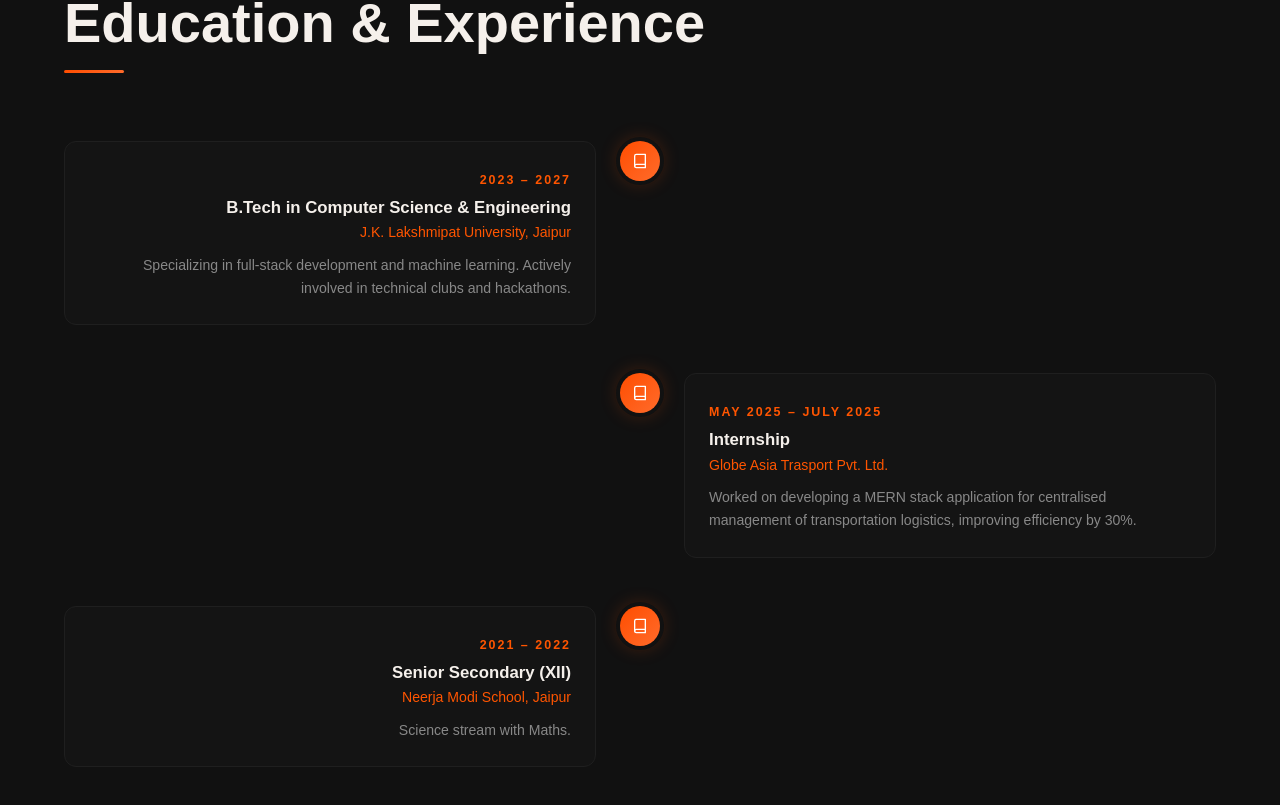
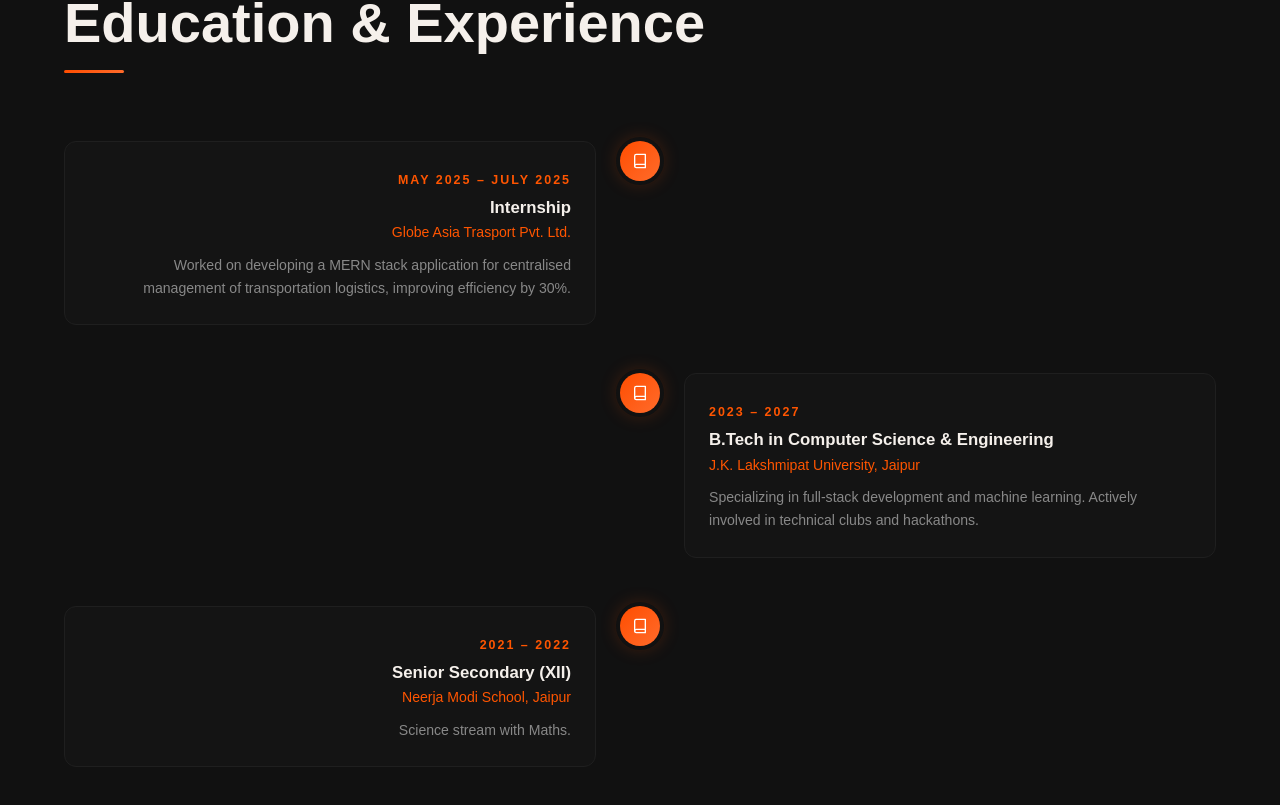
Before and after one commit to ArpanGoyal09/Arpan-Goyal-Portfolio, a React (Vite) app in the folder client/: page / in a window 1280 px wide. Shown: the part 5126-5931 px from the top of the page. Built offline with nearby package versions, Linux system fonts and the light colour scheme; no server answers; a web font is replaced by a local one.

Commit message:
Minor Fix

```diff
--- a/client/src/data/portfolioData.js
+++ b/client/src/data/portfolioData.js
@@ -76,18 +76,18 @@
 
   education: [
     {
+      type: 'work',
+      title: 'Internship',
+      institution: 'Globe Asia Trasport Pvt. Ltd.',
+      period: 'May 2025 – July 2025',
+      description: 'Worked on developing a MERN stack application for centralised management of transportation logistics, improving efficiency by 30%.',
+    },
+    {
       type: 'education',
       title: 'B.Tech in Computer Science & Engineering',
       institution: 'J.K. Lakshmipat University, Jaipur',
       period: '2023 – 2027',
       description: 'Specializing in full-stack development and machine learning. Actively involved in technical clubs and hackathons.',
-    },
-    {
-      type: 'work',
-      title: 'Internship',
-      institution: 'Globe Asia Trasport Pvt. Ltd.',
-      period: 'May 2025 – July 2025',
-      description: 'Worked on developing a MERN stack application for centralised management of transportation logistics, improving efficiency by 30%.',
     },
     {
       type: 'education',
```
